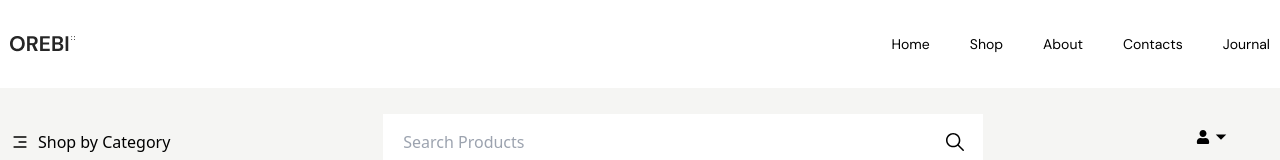
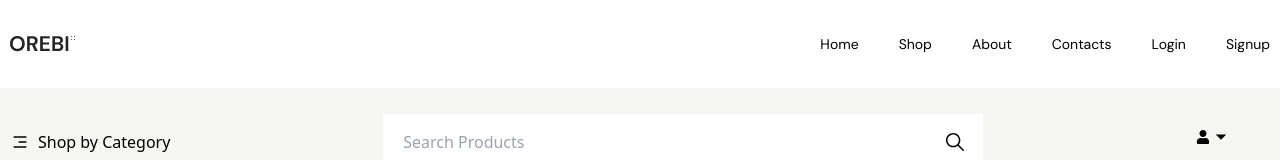
Before and after one commit to SiamulHassan/orebi-react-font-end, a React (Vite) app: page / in a window 1280 px wide. Shown: the top 160 px of the page. Built offline with nearby package versions, Linux system fonts and the light colour scheme; some icons are missing.

Commit message:
navigation, click-cart

```diff
--- a/src/components/layout/Header.jsx
+++ b/src/components/layout/Header.jsx
@@ -17,6 +17,7 @@ import Image from "./Image";
 // images
 import chartImg from "../../assets/images/product-11.png";
 import Button from "./Button";
+import { Link } from "react-router-dom";
 const Header = () => {
   const categoryDropdownRef = useRef(null);
   const userRef = useRef(null);
@@ -135,7 +136,10 @@ const Header = () => {
                           <h3>Black Smart Watch</h3>
                           <p className="mt-2">$44.00</p>
                         </div>
-                        <LiaTimesSolid className="text-xl" />
+                        <LiaTimesSolid
+                          className="cursor-pointer text-xl"
+                          onClick={(prev) => setShowChartDropdown(!prev)}
+                        />
                       </div>
                     </Flex>
                     <div className="bg-white px-5 pb-5 pt-4">
@@ -148,7 +152,7 @@ const Header = () => {
                           View Cart
                         </Button>
                         <Button className="bg-black px-8 py-4 text-white">
-                          Checkout
+                          <Link to="checkout">Checkout</Link>
                         </Button>
                       </div>
                     </div>
--- a/src/components/layout/Navbar.jsx
+++ b/src/components/layout/Navbar.jsx
@@ -7,6 +7,7 @@ import logo from "../../assets/images/logo.png";
 import { FaBarsStaggered } from "react-icons/fa6";
 import { useEffect, useState } from "react";
 import Container from "./Container";
+import { Link } from "react-router-dom";
 
 const Navbar = () => {
   const [show, setShow] = useState(true);
@@ -28,7 +29,9 @@ const Navbar = () => {
       <Container>
         <div className="lg:flex lg:items-center lg:justify-between">
           <div className="w-1/4">
-            <Image imageSrc={logo} />
+            <Link to="/">
+              <Image imageSrc={logo} />
+            </Link>
           </div>
           <div className=" w-full lg:w-3/4">
             <FaBarsStaggered
@@ -40,22 +43,32 @@ const Navbar = () => {
                 <ListItem
                   itemName="Home"
                   className="my-2.5 transition-all duration-200 hover:font-bold lg:my-0"
+                  href="/"
                 />
                 <ListItem
                   itemName="Shop"
                   className="my-2.5 transition-all duration-200 hover:font-bold lg:my-0"
+                  href="products"
                 />
                 <ListItem
                   itemName="About"
                   className="my-2.5 transition-all duration-200 hover:font-bold lg:my-0"
+                  href="about"
                 />
                 <ListItem
                   itemName="Contacts"
                   className="my-2.5 transition-all duration-200 hover:font-bold lg:my-0"
+                  href="contacts"
                 />
                 <ListItem
-                  itemName="Journal"
+                  itemName="Login"
                   className="my-2.5 transition-all duration-200 hover:font-bold lg:my-0"
+                  href="login"
+                />
+                <ListItem
+                  itemName="Signup"
+                  className="my-2.5 transition-all duration-200 hover:font-bold lg:my-0"
+                  href="signup"
                 />
               </List>
             )}
```
